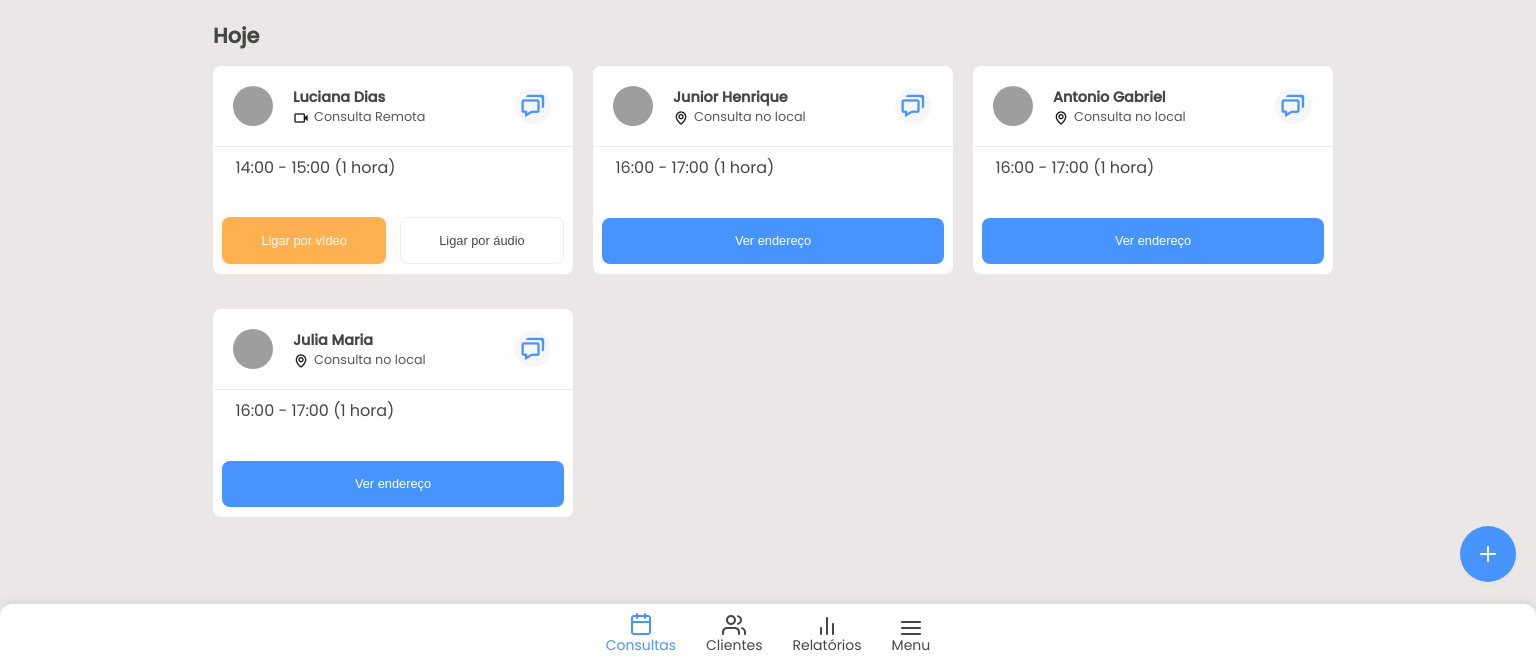
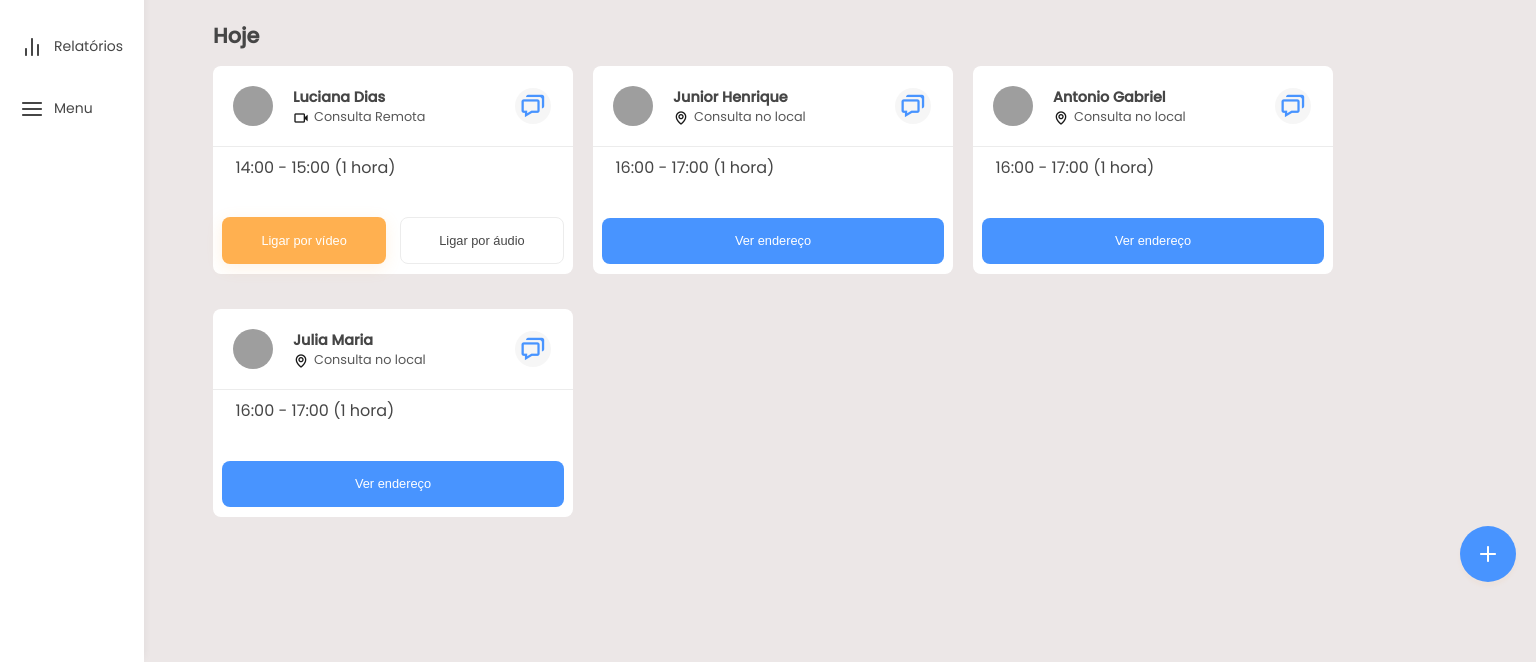
Before and after one commit to ikarofelix/Responsive-Project-7DOC, a plain HTML site: page index.html in a window 1536 px wide. Shown: the part 138-800 px from the top of the page. Drawn offline with nearby package versions, Linux system fonts and the light colour scheme; grey boxes are pictures that could not be loaded.

Commit message:
Day 5
Fixed some bugs or mistakes in the code and made the footer bar become side bar on Desktops

```diff
--- a/assets/styles/consults.css
+++ b/assets/styles/consults.css
@@ -195,3 +195,8 @@ main{
     color:var(--background);
     background:var(--location-button-color);
 }
+
+button:hover,
+.message:hover{
+    cursor:pointer;
+}
--- a/assets/styles/footer.css
+++ b/assets/styles/footer.css
@@ -24,31 +24,25 @@ footer{
 .menu-icon>span{
     display: block;
     margin:auto;
+    width:24px;
+    height:22px;
+    background-repeat: no-repeat;
+    background-position: center;
 }
-.consults>span{
+#consults>span{
     background-image: url(../icons/Calendarioicone.png);
-    width:20px;
-    height:22px;
 }
-.clients>span{
+#clients>span{
     background-image: url(../icons/clientes-icone.svg);
-    width:24px;
-    height:20px;
 }
-.dashboard>span{
+#dashboard>span{
     background-image: url(../icons/relatorios-icone.svg);
-    width:14px;
-    height:18px;
 }
-.menu>span{
+#menu>span{
     background-image: url(../icons/menu-icone.svg);
-    width:20px;
-    height:14px;
 }
-.consults:hover,
-.clients:hover,
-.dashboard:hover,
-.menu:hover{
+.menu-icon:hover,
+.menu-icon>label:hover{
     cursor:pointer;
 }
 .bottom-menu-icons{
--- a/assets/styles/more.css
+++ b/assets/styles/more.css
@@ -46,13 +46,13 @@
     z-index:100;
 }
 
-.eclipse.location p,
-.eclipse.video p{
+.eclipse.location label,
+.eclipse.video label{
     opacity: 0;
 }
 
-.options-active ~ .eclipse.location p,
-.options-active ~ .eclipse.video p{
+.options-active ~ .eclipse.location label,
+.options-active ~ .eclipse.video label{
     opacity: 1;
     position: absolute;
     width:max-content;
--- a/assets/styles/styles.css
+++ b/assets/styles/styles.css
@@ -59,9 +59,10 @@ body{
         width:350px;
         height:13em;
     }
-    @media screen and (min-width:1200px) {
+    @media screen and (min-width:1500px) {
         body{
             width:1150px;
+            /* margin-left:200px; */
         }
         header{
             font-size: 18px;
@@ -72,5 +73,23 @@ body{
         .grid-container{
             width: 360px;
         }
+        footer.bottom-menu{
+            width:fit-content;
+            height:100svh;
+            flex-direction: column;
+            justify-content: flex-start;
+            align-items: self-start;
+        }
+        .menu-icon{
+            display:flex;
+            gap:10px;
+            padding:20px;
+        }
+        .bottom-menu-icons{
+            display:flex;
+            flex-direction: column;
+            gap:0;
+            margin-top:30px;
+        }
     }
 }
--- a/index.html
+++ b/index.html
@@ -1,5 +1,5 @@
 <!DOCTYPE html>
-<html lang="en">
+<html lang="pt-BR">
 <head>
     <meta charset="UTF-8">
     <meta http-equiv="X-UA-Compatible" content="IE=edge">
@@ -129,31 +129,31 @@
                 <span class="more-icon add-options-icon"></span>
             </span>
             <span class="eclipse video">
-                <p>Nova consulta por vídeo</p><span class="video-icon add-options-icon"></span>
+                <label for="video-icon">Nova consulta por vídeo</label><span id="video-icon" class="video-icon add-options-icon"></span>
             </span>
             <span class="eclipse location">
-                <p>Nova consulta na casa do paciente</p><span class="location-icon add-options-icon"></span>
+                <label for="location-icon">Nova consulta na casa do paciente</label><span id="location-icon" class="location-icon add-options-icon"></span>
             </span>
         </div>
     </main>
     <!-- FOOTER MENU -->
     <footer class="bottom-menu">
         <div class="bottom-menu-icons">
-            <span class="consults menu-icon" style="color:#4894FF">
+            <span id="consults" class="menu-icon" style="color:#4894FF">
                 <span></span>
-                Consultas
+                <label for="consults">Consultas</label>
             </span>
-            <span class="clients menu-icon">
+            <span id="clients" class="menu-icon">
                 <span></span>
-                Clientes
+                <label for="clients">Clientes</label>
             </span>
-            <span class="dashboard menu-icon">
+            <span id="dashboard" class="menu-icon">
                 <span></span>
-                Relatórios
+                <label for="dashboard">Relatórios</label>
             </span>
-            <span class="menu menu-icon">
+            <span id="menu" class="menu-icon">
                 <span></span>
-                Menu
+                <label for="menu">Menu</label>
             </span>
         </div>
     </footer>
```
